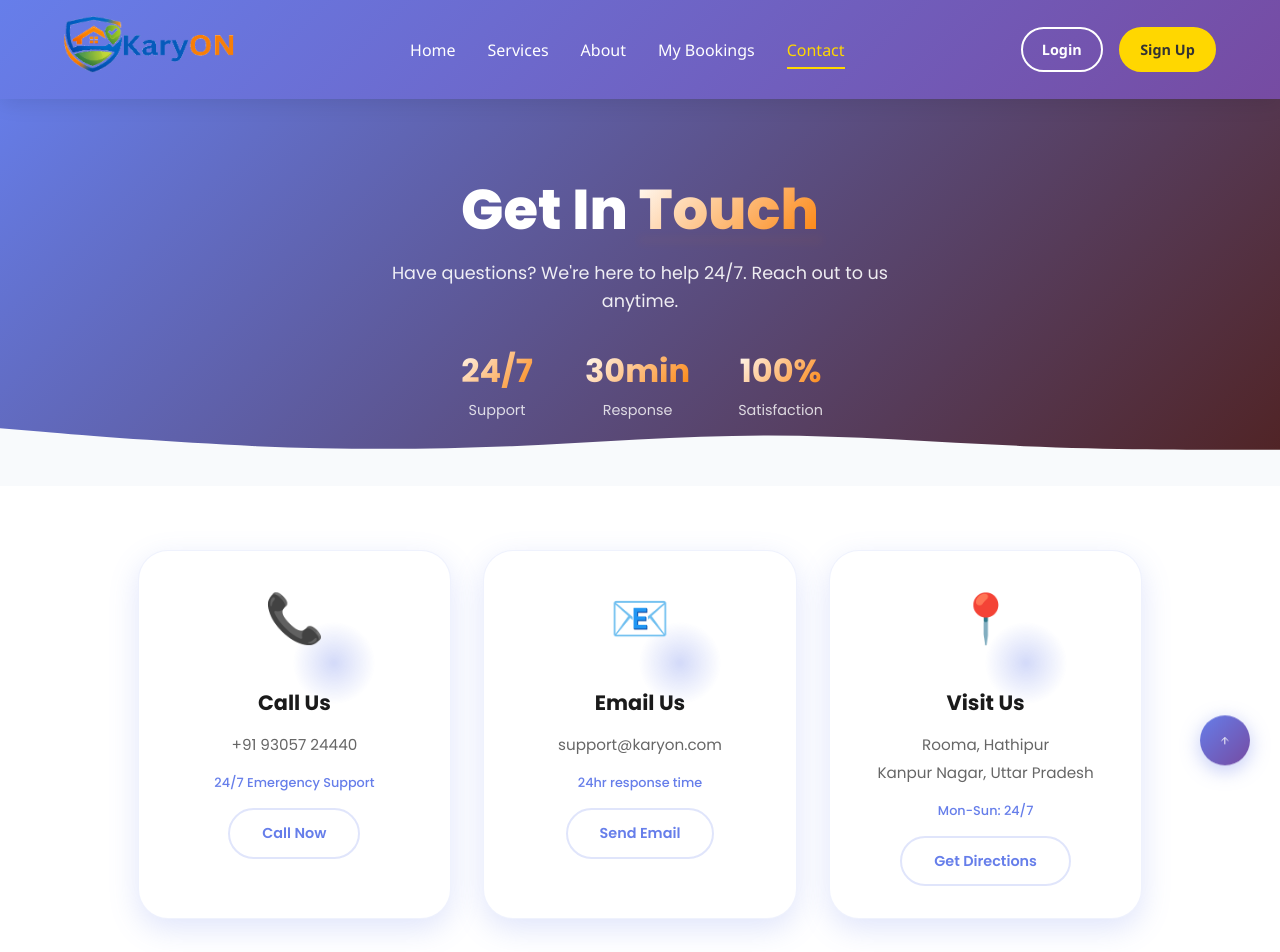
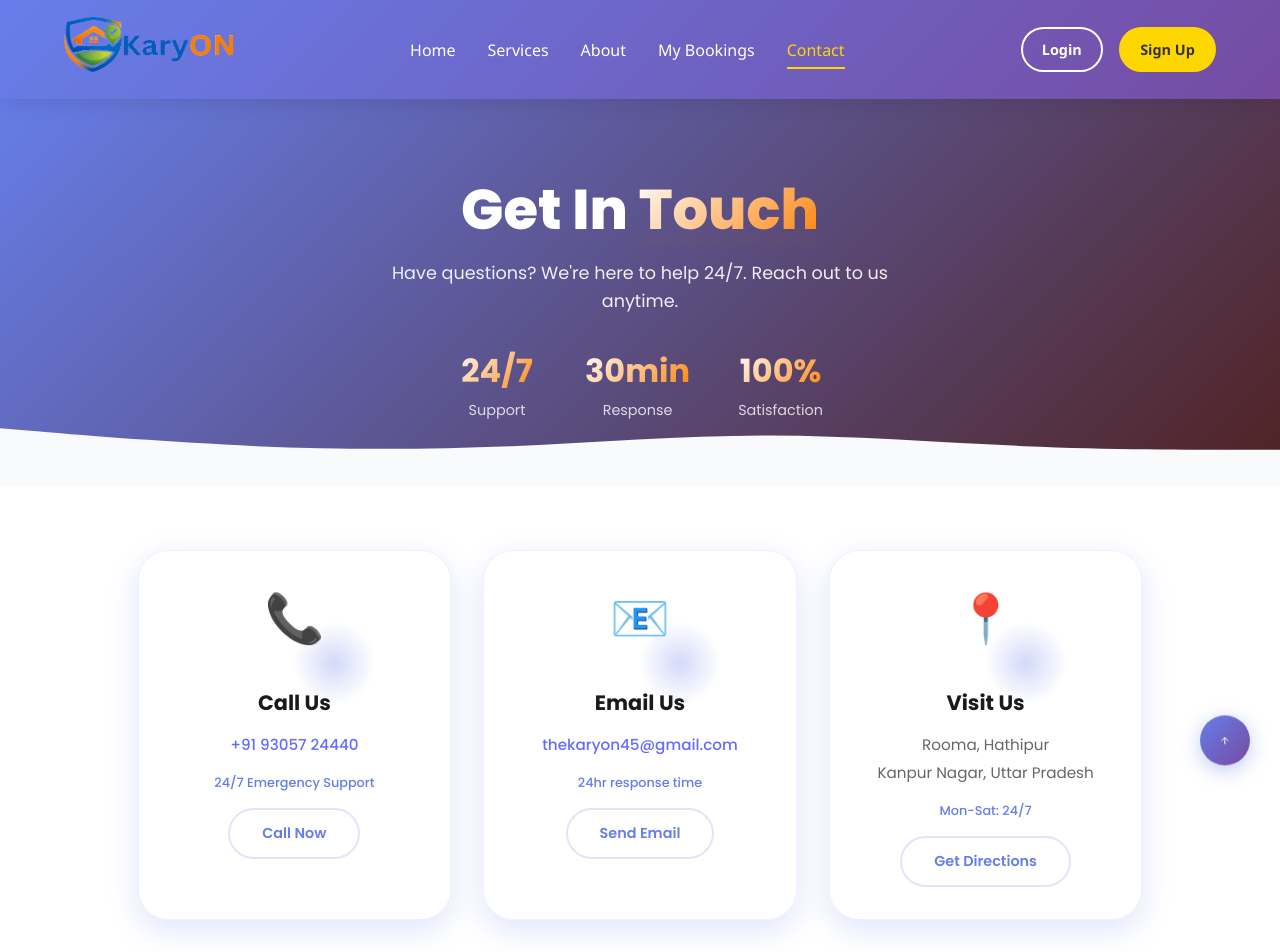
Before and after one commit to siddhantshekhar18/Home-KaryON, a React (Vite) app in the folder frontend/: page /contact in a window 1280 px wide. Shown: the top 952 px of the page. Built offline with nearby package versions, Linux system fonts and the light colour scheme; no server answers.

Commit message:
Improve contact actions and business hours section

```diff
--- a/frontend/src/assets/Pages/Contact.css
+++ b/frontend/src/assets/Pages/Contact.css
@@ -223,6 +223,7 @@ html, body {
   opacity: 0;
   transform: rotate(45deg);
   transition: all 0.5s ease;
+  pointer-events: none;
 }
 
 .info-card:hover::before {
@@ -284,6 +285,7 @@ html, body {
 }
 
 .info-card-btn {
+  display: inline-block;
   padding: 0.8rem 2rem;
   border: 2px solid rgba(102, 126, 234, 0.2);
   background: transparent;
@@ -293,6 +295,9 @@ html, body {
   cursor: pointer;
   transition: all 0.3s ease;
   font-size: 0.9rem;
+  text-decoration: none;
+  position: relative;
+  z-index: 2;
 }
 
 .info-card-btn:hover {
@@ -944,6 +949,14 @@ select.form-select:-webkit-autofill {
   padding: 0.5rem 1rem;
   border-radius: 50px;
   display: inline-block;
+  color: #fff;
+  text-decoration: none;
+  transition: all 0.3s ease;
+}
+
+.emergency-phone:hover {
+  background: rgba(255, 255, 255, 0.32);
+  transform: translateY(-1px);
 }
 
 /* ==================== */
--- a/frontend/src/assets/Pages/Contact.jsx
+++ b/frontend/src/assets/Pages/Contact.jsx
@@ -3,6 +3,10 @@ import './Contact.css';
 import { contactAPI } from '../../api';
 
 const Contact = () => {
+  const supportPhone = '+91 93057 24440';
+  const supportEmail = 'thekaryon45@gmail.com';
+  const officeAddress = 'Rooma, Hathipur, Kanpur Nagar, Uttar Pradesh';
+
   const [formData, setFormData] = useState({
     name: '',
     email: '',
@@ -109,6 +113,22 @@ const Contact = () => {
     setActiveFaq(activeFaq === index ? null : index);
   };
 
+  const handleCallNow = () => {
+    window.location.href = `tel:${supportPhone}`;
+  };
+
+  const handleSendEmail = () => {
+    const mailtoUrl = `mailto:${supportEmail}?subject=${encodeURIComponent('Service Inquiry')}`;
+    window.open(mailtoUrl, '_self');
+  };
+
+  const handleGetDirections = () => {
+    const mapsUrl = `https://www.google.com/maps/search/?api=1&query=${encodeURIComponent(officeAddress)}`;
+    window.open(mapsUrl, '_blank', 'noopener,noreferrer');
+  };
+
+  const mapsUrl = `https://www.google.com/maps/search/?api=1&query=${encodeURIComponent(officeAddress)}`;
+
   return (
     <div className="contact-page">
       <section className="contact-hero">
@@ -157,9 +177,11 @@ const Contact = () => {
                 <div className="info-icon-glow"></div>
               </div>
               <h3 className="info-card-title">Call Us</h3>
-              <p className="info-card-detail">+91 93057 24440</p>
+              <p className="info-card-detail">
+                <a href={`tel:${supportPhone}`}>+91 93057 24440</a>
+              </p>
               <p className="info-card-note">24/7 Emergency Support</p>
-              <button className="info-card-btn">Call Now</button>
+              <a className="info-card-btn" href={`tel:${supportPhone}`} onClick={handleCallNow}>Call Now</a>
             </div>
 
             <div className="info-card">
@@ -168,9 +190,11 @@ const Contact = () => {
                 <div className="info-icon-glow"></div>
               </div>
               <h3 className="info-card-title">Email Us</h3>
-              <p className="info-card-detail">support@karyon.com</p>
+              <p className="info-card-detail">
+                <a href={`mailto:${supportEmail}`}>{supportEmail}</a>
+              </p>
               <p className="info-card-note">24hr response time</p>
-              <button className="info-card-btn">Send Email</button>
+              <button type="button" className="info-card-btn" onClick={handleSendEmail}>Send Email</button>
             </div>
 
             <div className="info-card">
@@ -181,8 +205,8 @@ const Contact = () => {
               <h3 className="info-card-title">Visit Us</h3>
               <p className="info-card-detail">Rooma, Hathipur</p>
               <p className="info-card-detail">Kanpur Nagar, Uttar Pradesh</p>
-              <p className="info-card-note">Mon-Sun: 24/7</p>
-              <button className="info-card-btn">Get Directions</button>
+              <p className="info-card-note">Mon-Sat: 24/7</p>
+              <a className="info-card-btn" href={mapsUrl} target="_blank" rel="noopener noreferrer" onClick={handleGetDirections}>Get Directions</a>
             </div>
           </div>
         </div>
@@ -488,7 +512,7 @@ const Contact = () => {
         <div className="hours-container">
           <div className="hours-content">
             <div className="hours-header">
-              <span className="hours-badge">24/7 Availability</span>
+              <span className="hours-badge">Service Availability</span>
               <h2 className="hours-title">
                 Business <span className="title-accent">Hours</span>
               </h2>
@@ -498,25 +522,34 @@ const Contact = () => {
               <div className="hours-card">
                 <div className="hours-card-header">
                   <span className="hours-day">Monday - Friday</span>
-                  <span className="hours-time">24 Hours</span>
+                  <span className="hours-time">8:00 AM - 9:00 PM</span>
                 </div>
-                <p className="hours-note">Full service available</p>
+                <div className="hours-progress">
+                  <div className="progress-bar" style={{ width: '100%' }}></div>
+                </div>
+                <p className="hours-note">All standard home services available</p>
               </div>
 
               <div className="hours-card">
                 <div className="hours-card-header">
                   <span className="hours-day">Saturday</span>
-                  <span className="hours-time">24 Hours</span>
+                  <span className="hours-time">9:00 AM - 8:00 PM</span>
                 </div>
-                <p className="hours-note">Full service available</p>
+                <div className="hours-progress">
+                  <div className="progress-bar" style={{ width: '90%' }}></div>
+                </div>
+                <p className="hours-note">Most services available with priority slots</p>
               </div>
 
               <div className="hours-card">
                 <div className="hours-card-header">
                   <span className="hours-day">Sunday</span>
-                  <span className="hours-time">24 Hours</span>
+                  <span className="hours-time">10:00 AM - 6:00 PM</span>
                 </div>
-                <p className="hours-note">Emergency services only</p>
+                <div className="hours-progress">
+                  <div className="progress-bar" style={{ width: '65%' }}></div>
+                </div>
+                <p className="hours-note">Limited slots for regular bookings</p>
               </div>
 
               <div className="hours-card emergency">
@@ -524,7 +557,13 @@ const Contact = () => {
                   <span className="hours-day">Emergency</span>
                   <span className="hours-time">24/7</span>
                 </div>
-                <p className="hours-note">Always available for emergencies</p>
+                <div className="hours-progress">
+                  <div className="progress-bar" style={{ width: '100%' }}></div>
+                </div>
+                <p className="hours-note">Plumbing and electrical emergency response anytime</p>
+                <div className="emergency-contact">
+                  <a href={`tel:${supportPhone}`} className="emergency-phone">+91 93057 24440</a>
+                </div>
               </div>
             </div>
           </div>
```
